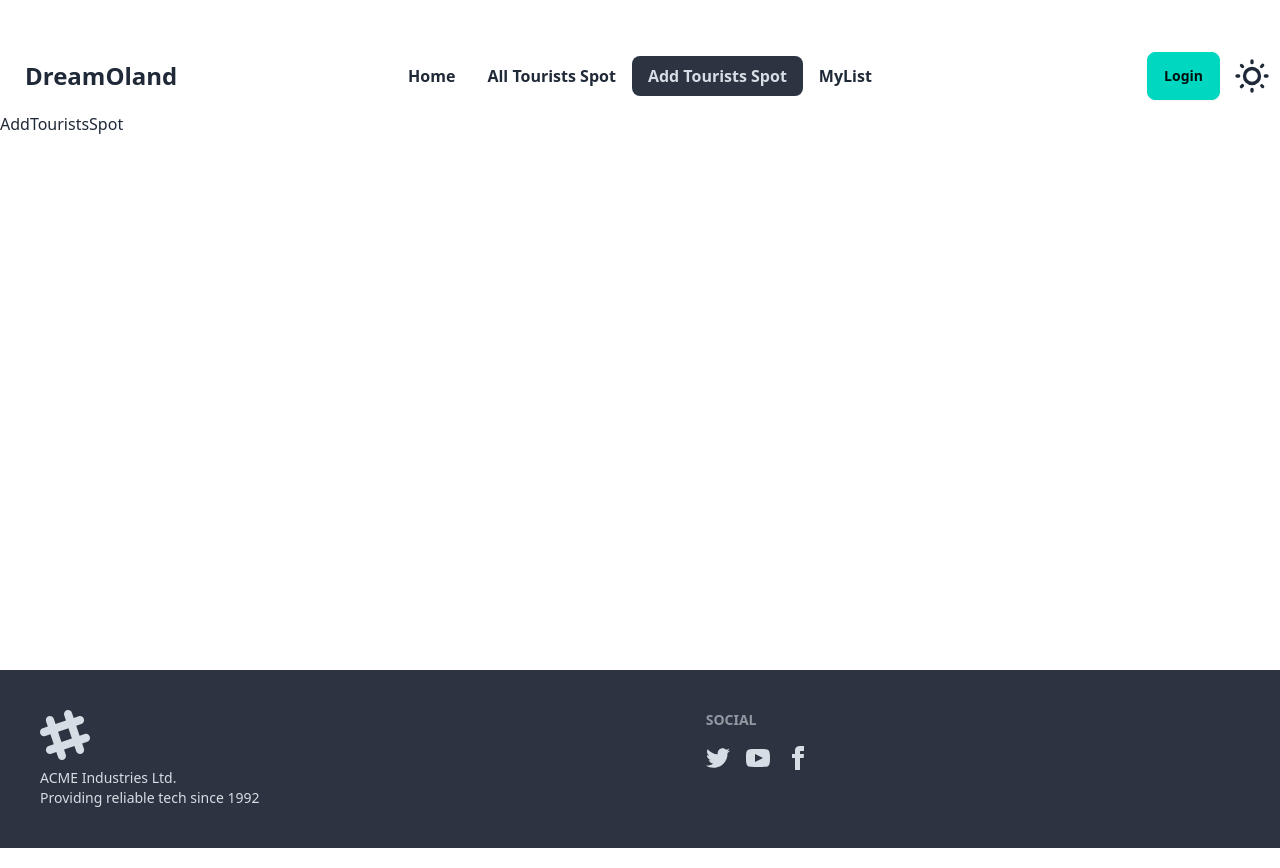
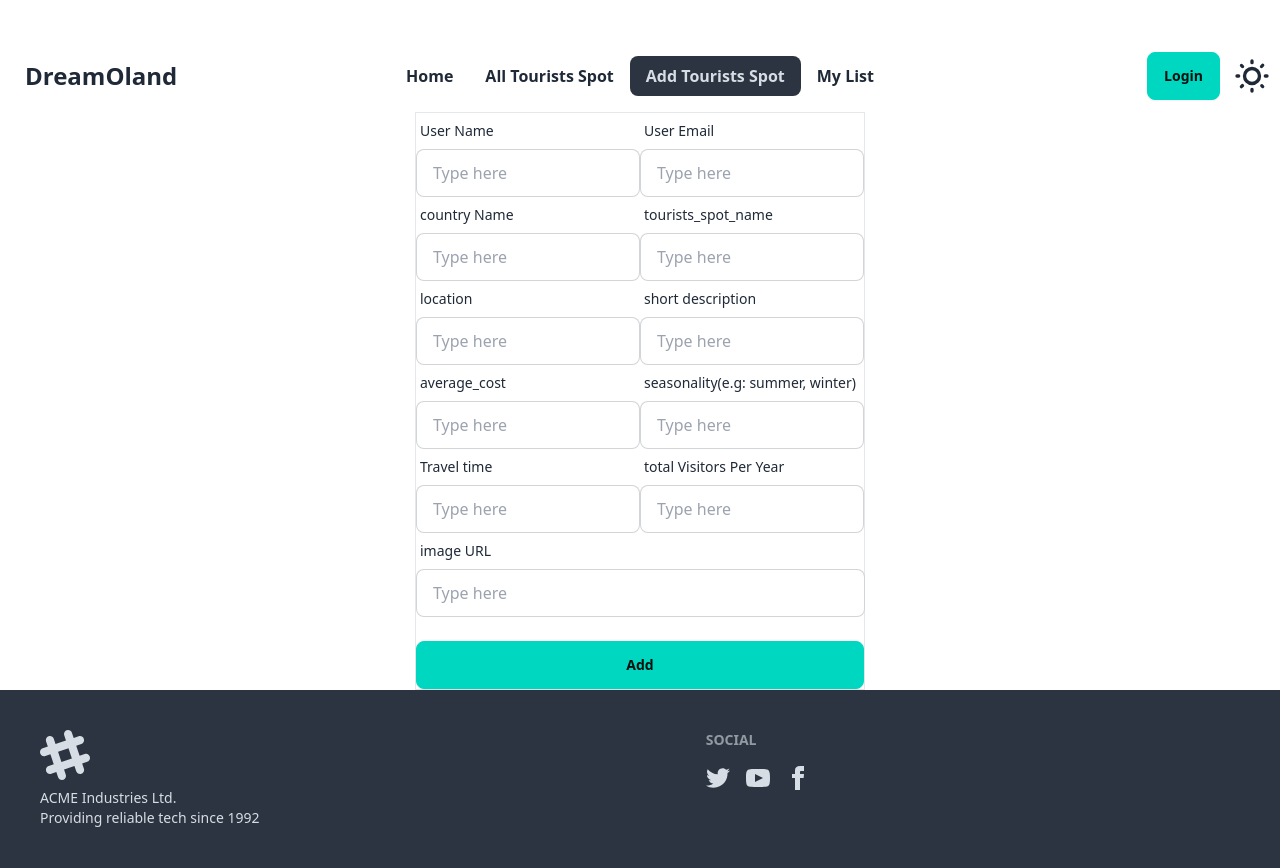
Before and after one commit to marufhossain55/tourism_client, a React (Vite) app: page /addTouristsSpot in a window 1280 px wide. Built offline with nearby package versions, Linux system fonts and the light colour scheme; no server answers.

Commit message:
add tourist spot added

```diff
--- a/src/components/AddTouristsSpot.jsx
+++ b/src/components/AddTouristsSpot.jsx
@@ -1,4 +1,176 @@
 const AddTouristsSpot = () => {
-  return <div>AddTouristsSpot</div>;
+  const handleAddTouristSpot = (e) => {
+    e.preventDefault();
+    const form = e.target;
+    const name = form.userName.value;
+    const email = form.email.value;
+    const country_Name = form.country_Name.value;
+    const tourists_spot_name = form.tourists_spot_name.value;
+    const location = form.location.value;
+    const short_description = form.short_description.value;
+    const average_cost = form.average_cost.value;
+    const seasonality = form.seasonality.value;
+    const travel_time = form.travel_time.value;
+    const totalVisitorsPerYear = form.totalVisitorsPerYear.value;
+    const imageURL = form.imageURL.value;
+    const addTouristSpot = {
+      name,
+      email,
+      country_Name,
+      tourists_spot_name,
+      location,
+      short_description,
+      average_cost,
+      seasonality,
+      travel_time,
+      totalVisitorsPerYear,
+      imageURL,
+    };
+    form.reset();
+    console.log(addTouristSpot);
+  };
+  return (
+    <form
+      onSubmit={handleAddTouristSpot}
+      className='form-control w-full max-w-[450px] mx-auto border'
+    >
+      <div className='flex justify-between'>
+        <div>
+          <div className='label'>
+            <span className='label-text'>User Name</span>
+          </div>
+          <input
+            name='userName'
+            type='text'
+            placeholder='Type here'
+            className='input input-bordered w-full max-w-xs'
+          />
+        </div>
+        <div>
+          <div className='label'>
+            <span className='label-text'>User Email</span>
+          </div>
+          <input
+            name='email'
+            type='text'
+            placeholder='Type here'
+            className='input input-bordered w-full max-w-xs'
+          />
+        </div>
+      </div>
+
+      <div className='flex justify-between'>
+        <div>
+          <div className='label'>
+            <span className='label-text'>country Name</span>
+          </div>
+          <input
+            name='country_Name'
+            type='text'
+            placeholder='Type here'
+            className='input input-bordered w-full max-w-xs'
+          />
+        </div>
+        <div>
+          <div className='label'>
+            <span className='label-text'>tourists_spot_name</span>
+          </div>
+          <input
+            name='tourists_spot_name'
+            type='text'
+            placeholder='Type here'
+            className='input input-bordered w-full max-w-xs'
+          />
+        </div>
+      </div>
+      <div className='flex justify-between'>
+        <div>
+          <div className='label'>
+            <span className='label-text'>location</span>
+          </div>
+          <input
+            name='location'
+            type='text'
+            placeholder='Type here'
+            className='input input-bordered w-full max-w-xs'
+          />
+        </div>
+        <div>
+          <div className='label'>
+            <span className='label-text'>short description</span>
+          </div>
+          <input
+            name='short_description'
+            type='text'
+            placeholder='Type here'
+            className='input input-bordered w-full max-w-xs'
+          />
+        </div>
+      </div>
+      <div className='flex justify-between'>
+        <div>
+          <div className='label'>
+            <span className='label-text'>average_cost</span>
+          </div>
+          <input
+            name='average_cost'
+            type='number'
+            placeholder='Type here'
+            className='input input-bordered w-full max-w-xs'
+          />
+        </div>
+        <div>
+          <div className='label'>
+            <span className='label-text'>seasonality(e.g: summer, winter)</span>
+          </div>
+          <input
+            name='seasonality'
+            type='text'
+            placeholder='Type here'
+            className='input input-bordered w-full max-w-xs'
+          />
+        </div>
+      </div>
+      <div className='flex justify-between'>
+        <div>
+          <div className='label'>
+            <span className='label-text'> Travel time</span>
+          </div>
+          <input
+            name='travel_time'
+            type='number'
+            placeholder='Type here'
+            className='input input-bordered w-full max-w-xs'
+          />
+        </div>
+        <div>
+          <div className='label'>
+            <span className='label-text'> total Visitors Per Year</span>
+          </div>
+          <input
+            name='totalVisitorsPerYear'
+            type='number'
+            placeholder='Type here'
+            className='input input-bordered w-full max-w-xs'
+          />
+        </div>
+      </div>
+
+      <div className='flex justify-between'>
+        <div>
+          <div className='label'>
+            <span className='label-text'>image URL</span>
+          </div>
+          <input
+            name='imageURL'
+            type='text'
+            placeholder='Type here'
+            className='input input-bordered w-[449px]'
+          />
+        </div>
+      </div>
+      <button className='btn btn-accent mt-6'>Add</button>
+    </form>
+  );
 };
 export default AddTouristsSpot;
--- a/src/components/NavBar.jsx
+++ b/src/components/NavBar.jsx
@@ -36,7 +36,7 @@ const NavBar = () => {
         <NavLink to='/addTouristsSpot'>Add Tourists Spot</NavLink>
       </li>
       <li>
-        <NavLink to='/myList'>MyList</NavLink>
+        <NavLink to='/myList'>My List</NavLink>
       </li>
     </div>
   );
```
